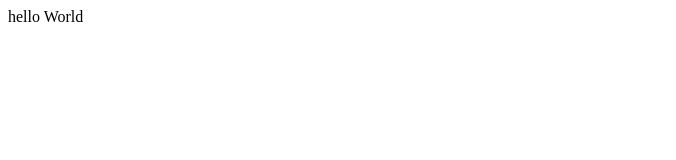
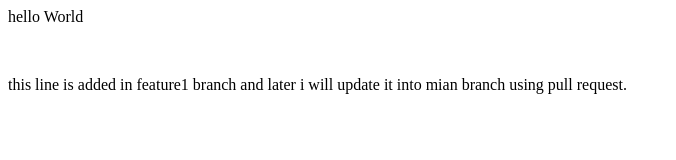
Before and after one commit to attriashwani09/localrepo, a plain HTML site: page index.html in a window 1280 px wide. Shown: the whole page, without its empty margins (0-676 px from the left). Drawn offline with Linux system fonts and the light colour scheme.

Commit message:
new feature added

```diff
--- a/index.html
+++ b/index.html
@@ -1 +1,3 @@
 <p>hello World</p>
+<br>
+<p>this line is added in feature1 branch and later i will update it into mian branch using pull request.</p>
```
